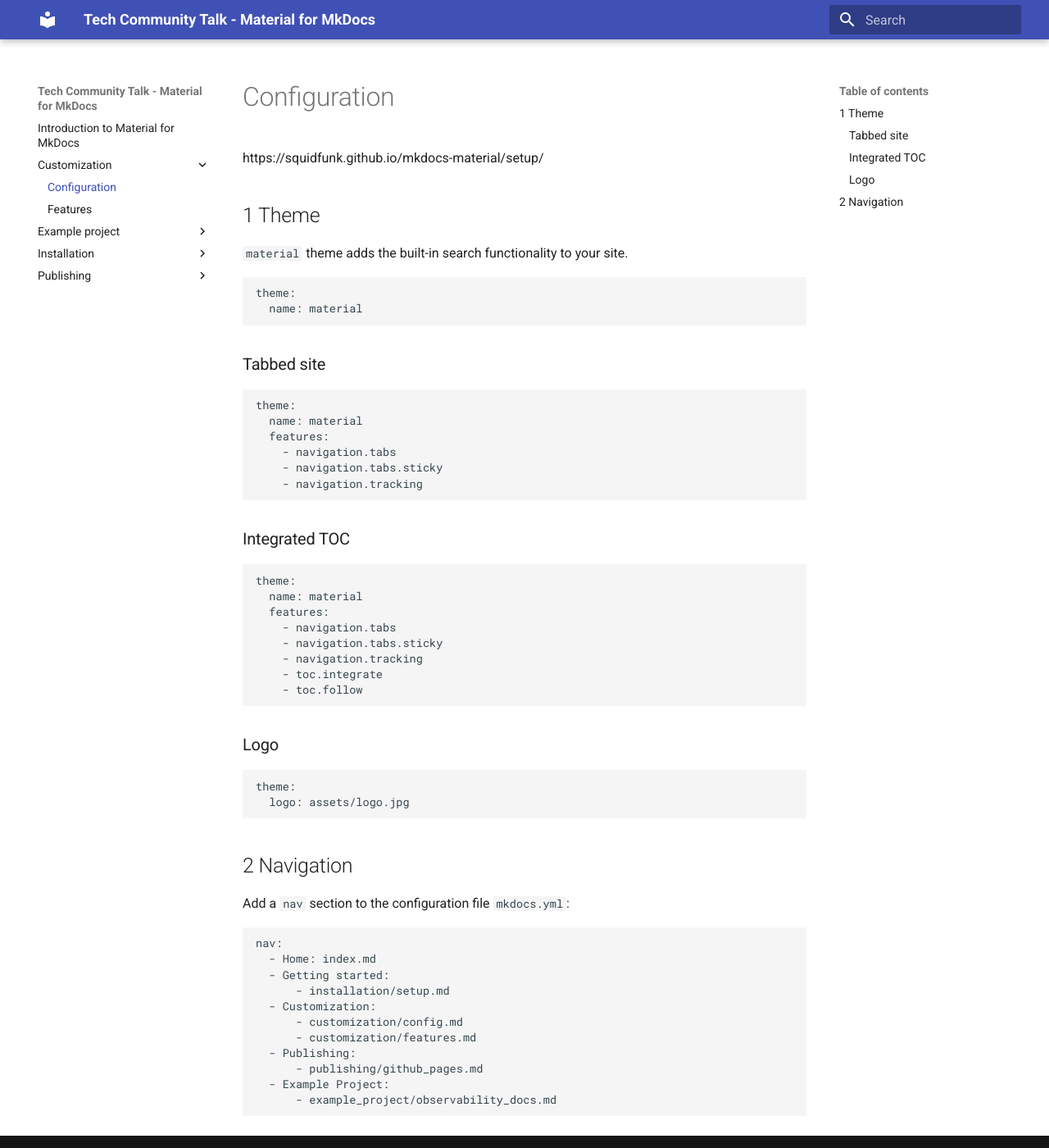
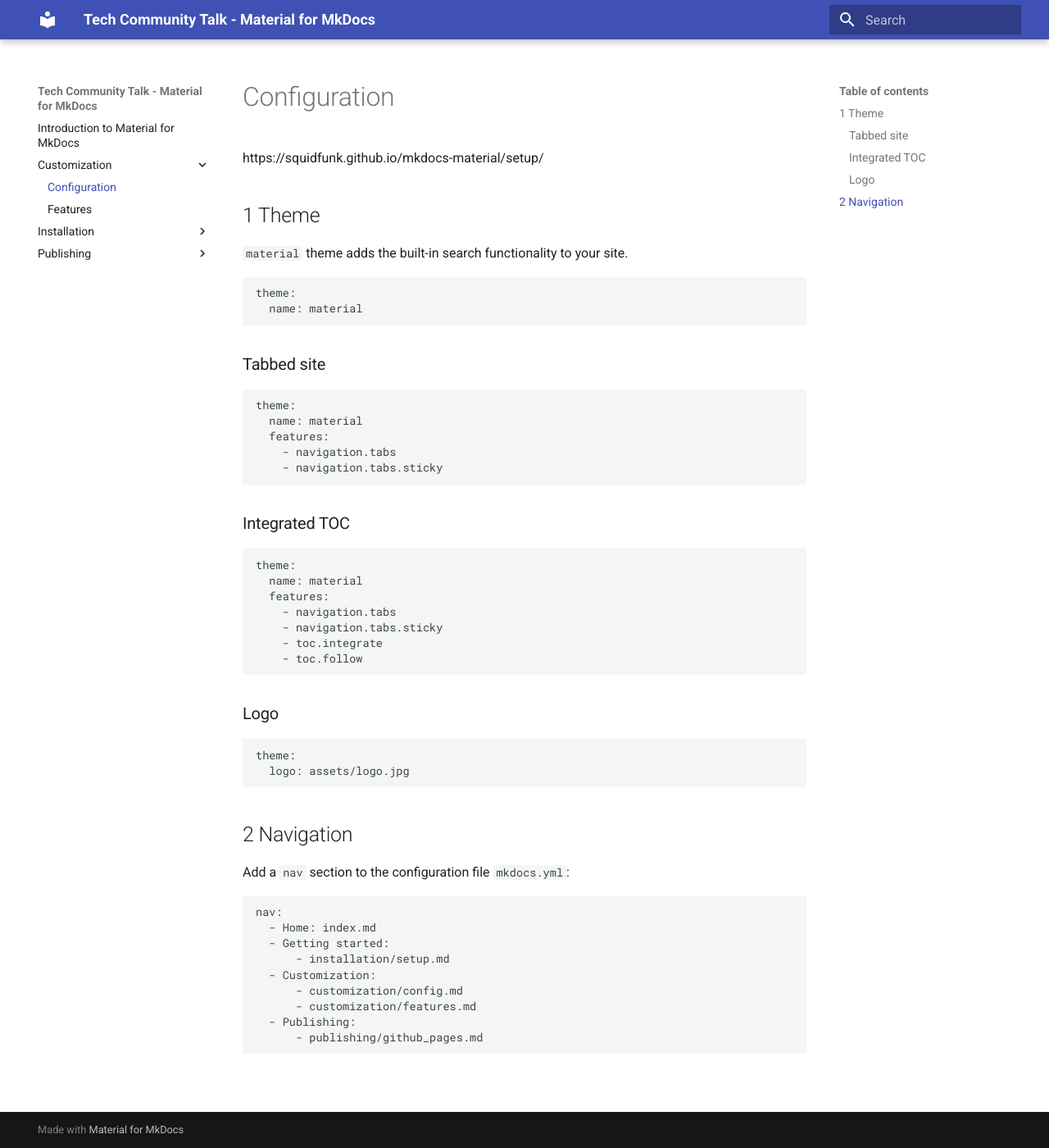
Before and after one commit to jwollschlaegerswo/tech_community, an MkDocs documentation site: the page built from docs/customization/config.md, in a window 1280 px wide and 1400 px high. Shown: the whole window at 82% size. Built offline with MkDocs 1.6.1 and Material for MkDocs 9.7.7, drawn with Linux system fonts in a browser that asks for light colours.

````diff
--- a/docs/customization/config.md
+++ b/docs/customization/config.md
@@ -14,7 +14,6 @@ theme:
   features:
     - navigation.tabs
     - navigation.tabs.sticky
-    - navigation.tracking
 ```
 
 ### Integrated TOC
@@ -24,7 +23,6 @@ theme:
   features:
     - navigation.tabs
     - navigation.tabs.sticky
-    - navigation.tracking
     - toc.integrate
     - toc.follow
 ```
@@ -48,6 +46,4 @@ nav:
       - customization/features.md
   - Publishing:
       - publishing/github_pages.md
-  - Example Project:
-      - example_project/observability_docs.md
 ```
````
Also changed, not shown: docs/customization/features.md (+0 -7 lines), docs/example_project/observability_docs.md (deleted, +0 -3 lines), docs/index.md (+1 -2 lines), mkdocs.yml (+6 -2 lines), 1 other file.
